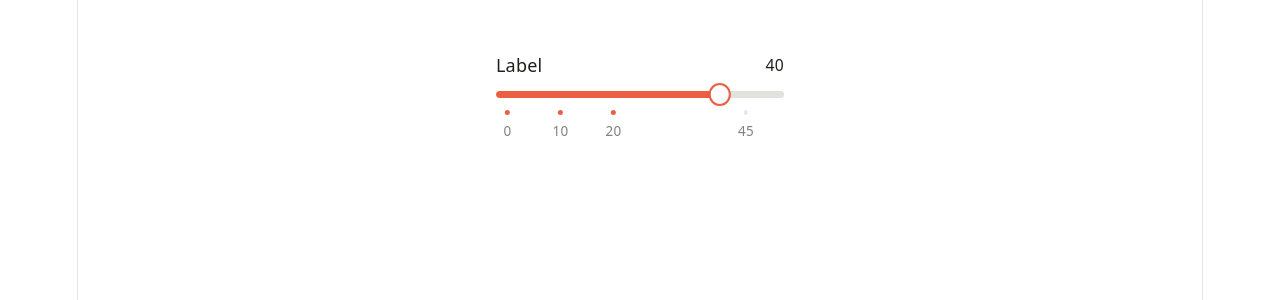
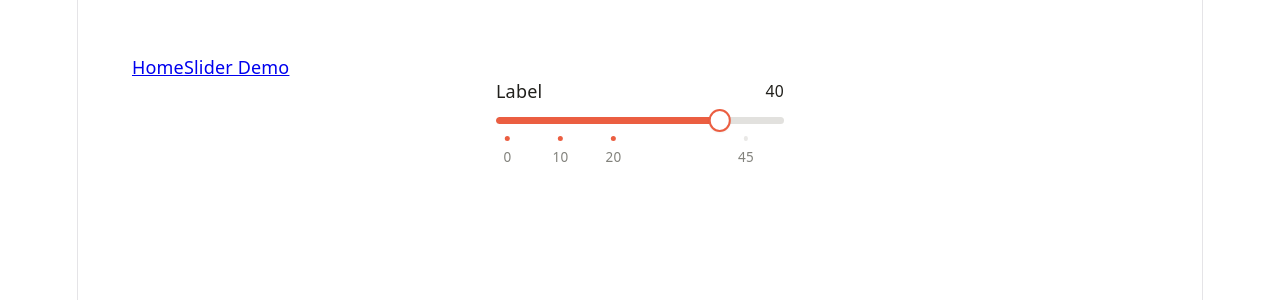
Before and after one commit to droid-mechanic/NeonSite, a React (Vite) app in the folder frontend/: page /slider in a window 1280 px wide. Shown: the top 300 px of the page. Built offline with nearby package versions, Linux system fonts and the light colour scheme.

Commit message:
Experiment with custom component styles

```diff
--- a/frontend/src/App.tsx
+++ b/frontend/src/App.tsx
@@ -2,13 +2,17 @@ import './App.css'
 import { Routes, Route } from 'react-router-dom'
 import SliderDemo from './SliderDemo'
 import Home from './Home'
+import Navbar from './components/Navbar'
 
 function App() {
   return (
+    <>
+    <Navbar/>
     <Routes>
       <Route path="/" element={<Home></Home>}></Route>
       <Route path="/slider" element={<SliderDemo />}></Route>
     </Routes>
+    </>
   )
 }
 
--- /dev/null
+++ b/frontend/src/components/Navbar.module.css
@@ -0,0 +1,6 @@
+.Root {
+    color: var(--demo-neutral-fg);
+    display: flex;
+    width: 100%;
+    background-color: var(--demo-neutral-bg);
+}
--- /dev/null
+++ b/frontend/src/components/Navbar.tsx
@@ -0,0 +1,15 @@
+import { NavLink } from "react-router-dom"
+import styles from "./Navbar.module.css"
+
+function Navbar() {
+    return (
+        <div className={styles.Root}>
+        <nav>
+            <NavLink to="/">Home</NavLink>
+            <NavLink to="/slider">Slider Demo</NavLink>
+        </nav>
+        </div>
+    )
+}
+
+export default Navbar
```
